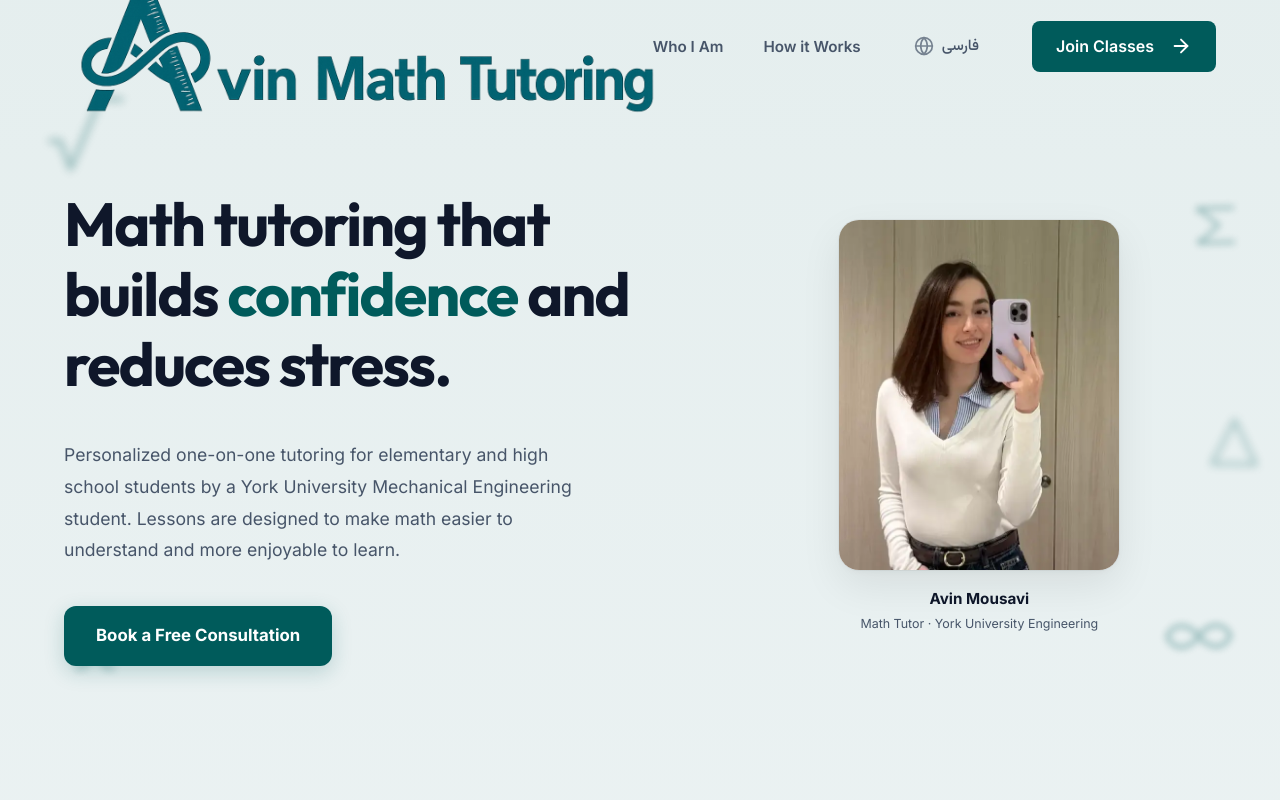
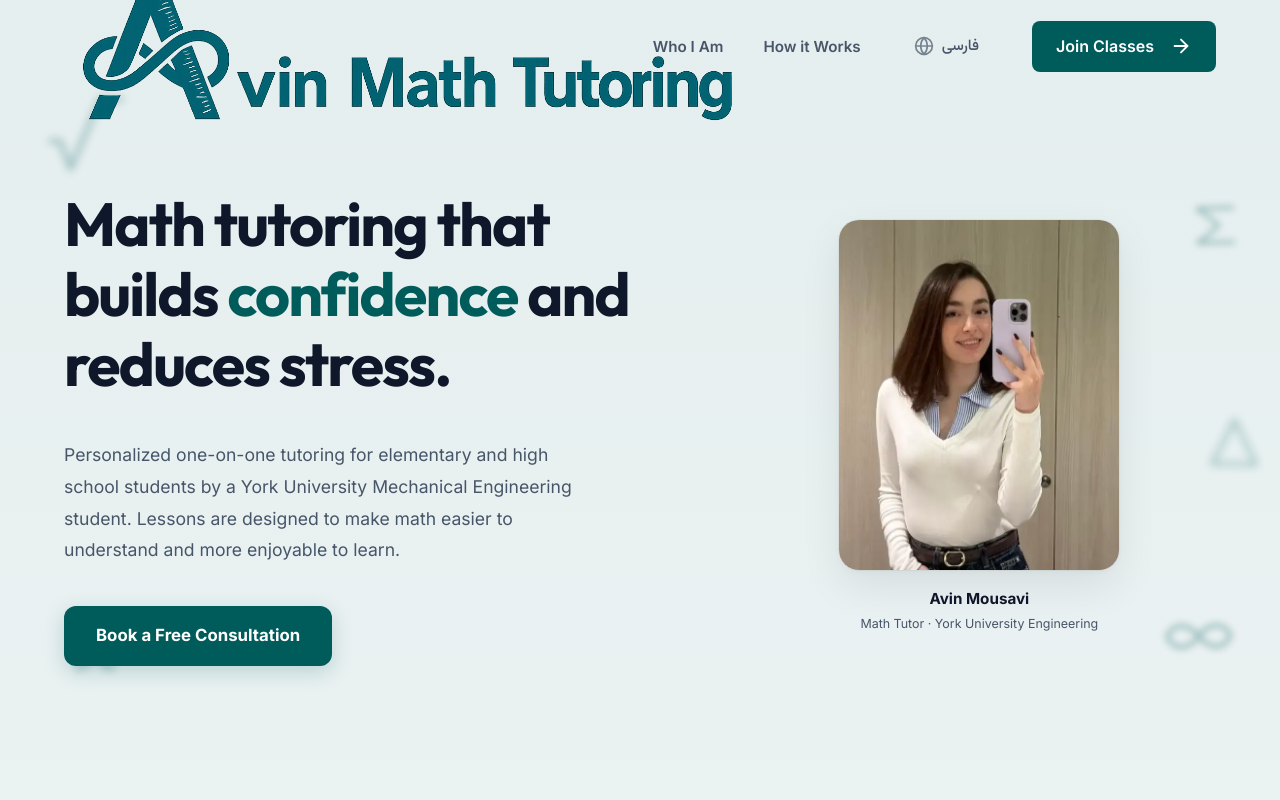
Before and after one commit to parsaabbasian/Math_Tutoring, a Next.js app: page / in a window 1280 px wide. Shown: the top 800 px of the page. Built offline with nearby package versions, Linux system fonts and the light colour scheme.

Commit message:
Increase logo size in header for better branding

```diff
--- a/src/app/components/Header.module.css
+++ b/src/app/components/Header.module.css
@@ -40,7 +40,7 @@
   height: 80px;
   width: auto;
   object-fit: contain;
-  transform: scale(1.85);
+  transform: scale(2.1);
   transform-origin: left center;
   position: relative;
   top: 2px;
```
